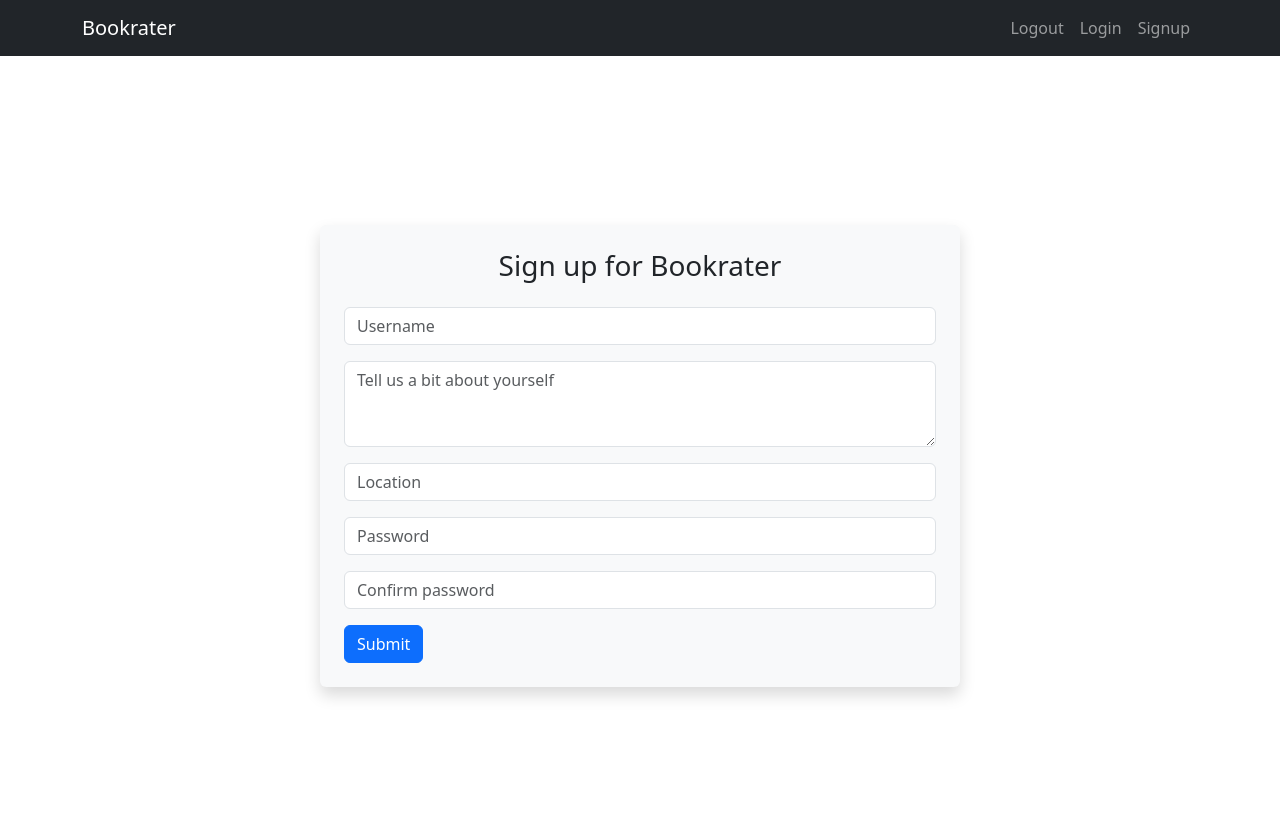
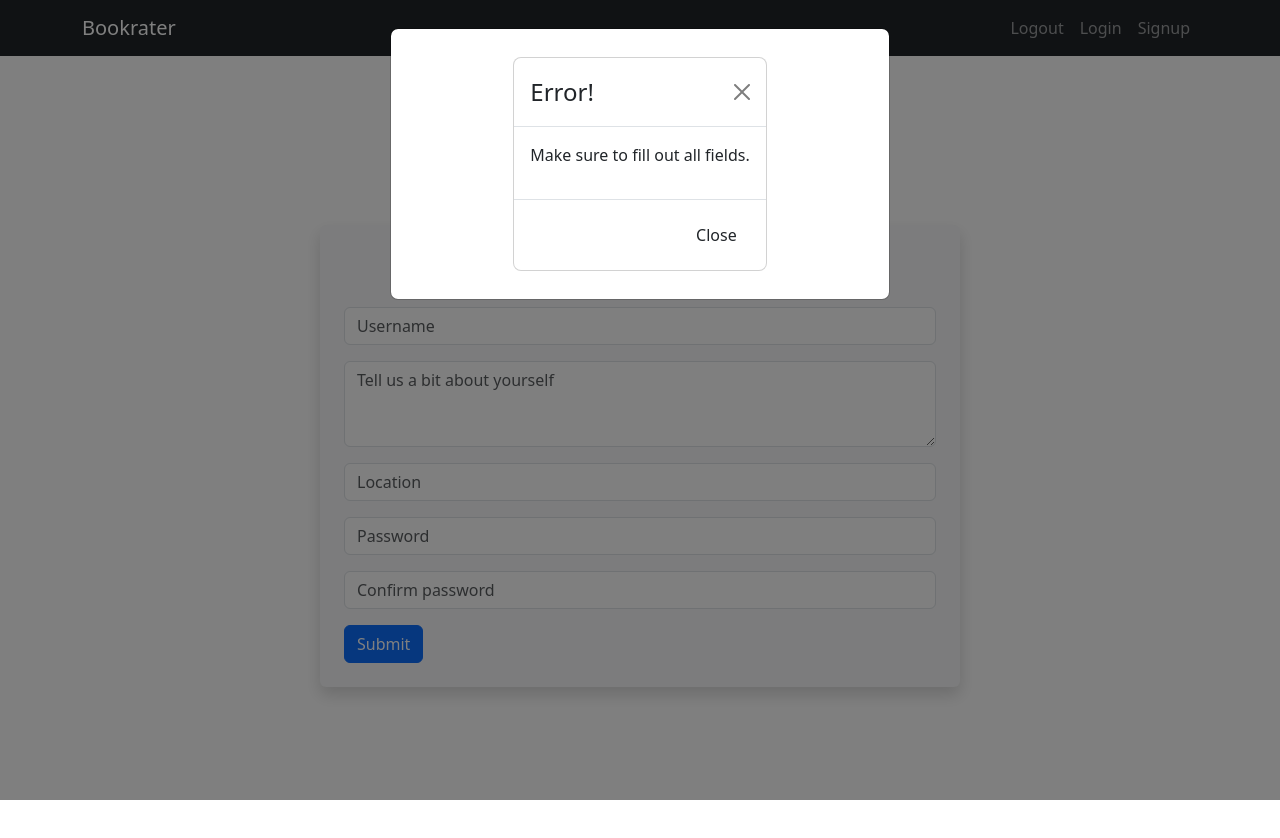
Before and after one commit to caidennason/bookrater, a React (Create React App) app in the folder bookrater-frontend/: page /signup in a window 1280 px wide. Both pictures are taken after typing "Sample", "Sample", "Sample", "Sample123", "Sample123" into the empty fields and a click on the button "Submit". Shown: the top 838 px of the page. Built offline with nearby package versions, Linux system fonts and the light colour scheme; no server answers.

Commit message:
error modal is set up on signup form

```diff
--- a/bookrater-frontend/public/index.html
+++ b/bookrater-frontend/public/index.html
@@ -2,7 +2,7 @@
 <html lang="en">
   <head>
     <meta charset="utf-8" />
-    <link rel="icon" href="%PUBLIC_URL%/favicon.ico" />
+    <link rel="icon" href="https://imgur.com/6Q01PXD.jpg" />
     <meta name="viewport" content="width=device-width, initial-scale=1" />
     <meta name="theme-color" content="#000000" />
     <meta
--- a/bookrater-frontend/src/User/Signup.js
+++ b/bookrater-frontend/src/User/Signup.js
@@ -3,6 +3,7 @@ import Form from 'react-bootstrap/Form'
 import Button from 'react-bootstrap/Button';
 import { useDispatch, useSelector } from 'react-redux';
 import { signup } from './userSlice';
+import SignupErrorModal from './SignupErrorModal';
 
 function Signup(){
 
@@ -19,6 +20,8 @@ function Signup(){
     const [location, setLocation] = useState('')
     const [password, setPassword] = useState('')
     const [passwordConfirmation, setPasswordConfirmation] = useState('')
+    const [showModal, setShowModal] = useState(false)
+
 
     const handleNameChange = (e) => {
         setName(e.target.value)
@@ -62,7 +65,8 @@ function Signup(){
         .then((data) => {
             if (data.error) {
                 console.log(data.error)
-                alert(data.error.message)
+                setShowModal(true)
+                // alert(data.error.message)
             }
         })
         reset()
@@ -113,6 +117,7 @@ function Signup(){
             </Form.Group>
             <Button type="submit">Submit</Button>
         </Form>
+        { showModal && <SignupErrorModal error={errorMessage} showModal={showModal} setShowModal={setShowModal}/>}
         </div>
     )
 }
--- /dev/null
+++ b/bookrater-frontend/src/User/SignupErrorModal.js
@@ -0,0 +1,28 @@
+import React, {useState} from 'react';
+import Button from 'react-bootstrap/Button';
+import Modal from 'react-bootstrap/Modal';
+
+function SignupErrorModal({error, showModal, setShowModal}){
+
+    const handleClose = () => setShowModal(false)
+
+    return(
+        <Modal show={showModal}>
+            <Modal.Dialog>
+                <Modal.Header closeButton onClick={handleClose}>
+                    <Modal.Title>Error!</Modal.Title>
+                </Modal.Header>
+
+                <Modal.Body>
+                    <p>{error}</p>
+                </Modal.Body>
+
+                <Modal.Footer>
+                    <Button variant="seconday" onClick={handleClose}>Close</Button>
+                </Modal.Footer>
+            </Modal.Dialog>
+        </Modal>
+    )
+}
+
+export default SignupErrorModal;
```
